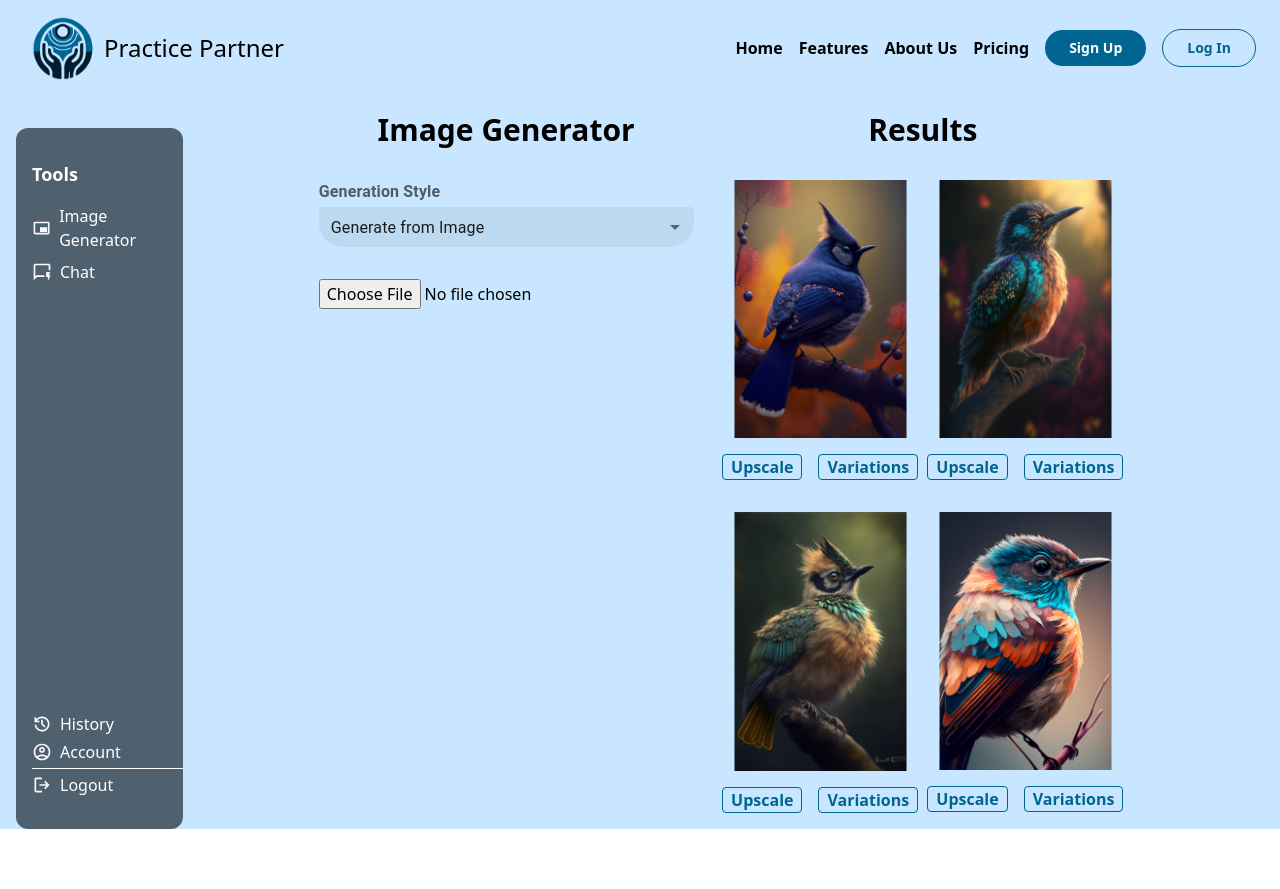
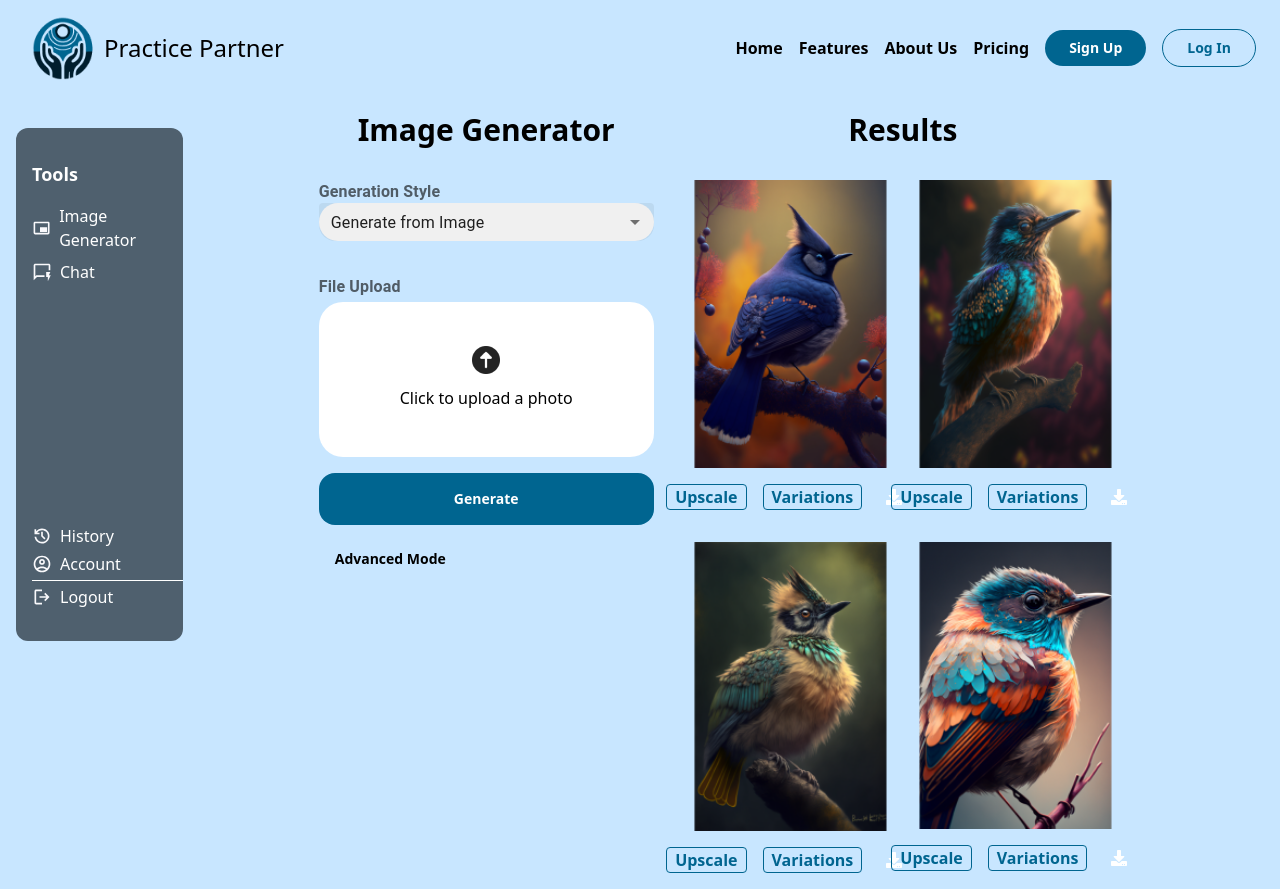
Before and after one commit to prestonzen/PracticePartner-Frontend, a React (Create React App) app: page /generate-image in a window 1280 px wide. Before the commit the page ends 829 px from the top, so only its background shows below. Built offline with nearby package versions, Linux system fonts and the light colour scheme.

Commit message:
Image generator done

```diff
--- a/package.json
+++ b/package.json
@@ -11,6 +11,7 @@
     "@testing-library/user-event": "^13.5.0",
     "react": "^18.2.0",
     "react-dom": "^18.2.0",
+    "react-icons": "^5.0.1",
     "react-router-dom": "^6.22.0",
     "react-scripts": "^5.0.1",
     "web-vitals": "^2.1.4"
--- a/src/components/ResultCard.js
+++ b/src/components/ResultCard.js
@@ -1,15 +1,32 @@
 import React from "react";
+import { FaDownload } from "react-icons/fa"; // Import the download icon from Font Awesome
 
 const ResultCard = ({ imageUrl }) => {
+  // Function to handle image download
+  const handleDownload = () => {
+    // Your logic to download the image
+    // For example, using the browser's download functionality
+    const link = document.createElement("a");
+    link.href = imageUrl;
+    link.download = "result_image.jpg";
+    link.click();
+  };
+
   return (
     <div className="p-4">
       <img src={imageUrl} alt="Result" className="w-full h-auto mb-4" />
       <div className="flex justify-center gap-4">
-        <button className="border border-primary hover:bg-blue-700 text-primary font-bold px-2 rounded">
+        <button className="border border-primary hover:bg-blue-100 text-primary font-bold px-2 rounded">
           Upscale
         </button>
-        <button className="border border-primary hover:bg-blue-700 text-primary font-bold px-2 rounded">
+        <button className="border border-primary hover:bg-blue-100 text-primary font-bold px-2 rounded">
           Variations
+        </button>
+        <button
+          className=" hover:bg-blue-100 text-white font-bold px-2 rounded flex items-center"
+          onClick={handleDownload}
+        >
+          <FaDownload className="mr-1" /> {/* Download icon */}
         </button>
       </div>
     </div>
--- a/src/components/Toolbar.js
+++ b/src/components/Toolbar.js
@@ -15,7 +15,7 @@ const Toolbar = () => {
   }
 
   return (
-    <div className="bg-secondary rounded-xl text-white mx-2 mt-8 w-full md:w-48 md:max-w-xs pl-4 py-8 flex flex-col justify-between">
+    <div className="bg-secondary rounded-xl text-white mx-2 mt-8 h-[60%] w-full md:w-48 md:max-w-xs pl-4 py-8 flex flex-col justify-between">
       <div className="mb-4">
         <h2 className="text-lg font-bold mb-4">Tools</h2>
         <div className="flex flex-col space-y-2">
--- a/src/pages/ImageGenerator.js
+++ b/src/pages/ImageGenerator.js
@@ -1,11 +1,29 @@
 import React, { useState } from "react";
 import ResultCard from "../components/ResultCard";
 import { InputLabel, MenuItem, Select, TextField } from "@mui/material";
+import { Link } from "react-router-dom";
 
 const ImageGenerator = () => {
   const [selectedValue, setSelectedValue] = useState("Generate from Image");
+  const [selectedPrompt1, setSelectedPrompt1] = useState("");
+  const [selectedPrompt2, setSelectedPrompt2] = useState("");
+  const [selectedFile1, setSelectedFile1] = useState(null);
+
   const handleChange = (event) => {
     setSelectedValue(event.target.value);
+  };
+
+  const handlePrompt1Change = (event) => {
+    setSelectedPrompt1(event.target.value);
+  };
+
+  const handlePrompt2Change = (event) => {
+    setSelectedPrompt2(event.target.value);
+  };
+
+  const handleFileChange = (event, fileNumber) => {
+    const file = event.target.files[0];
+    setSelectedFile1(file);
   };
 
   return (
@@ -16,9 +34,10 @@ const ImageGenerator = () => {
             Image Generator
           </h1>
           <div className="">
-          <InputLabel className="" style={{ fontWeight: 'bolder' }}>
+            <InputLabel className="" style={{ fontWeight: "bolder" }}>
               Generation Style
             </InputLabel>
+            <div className="bg-white h-[40%] rounded-3xl">
               <Select
                 value={selectedValue}
                 onChange={handleChange}
@@ -26,7 +45,7 @@ const ImageGenerator = () => {
                 // setUserData({ ...userData, industry: e.target.value })
                 //   }
                 displayEmpty
-              className="bg-white rounded-3xl w-full mt-1 pb-4 h-[40%]"
+                className="bg-white rounded-2xl w-full  pb-4 h-full"
                 variant="filled"
                 disableUnderline
                 defaultValue="Generate from Image"
@@ -35,28 +54,63 @@ const ImageGenerator = () => {
                 <MenuItem value="Generate from Image">
                   Generate from Image
                 </MenuItem>
-              <MenuItem value="Generate from Text">Generate from Text</MenuItem>
+                <MenuItem value="Generate from Text">
+                  Generate from Text
+                </MenuItem>
               </Select>
+            </div>
           </div>
 
           {selectedValue === "Generate from Image" && (
-              <input type="file" accept="image/*" />
+            <div className="">
+              <InputLabel
+                className="text-black font-bold"
+                style={{ fontWeight: "bolder" }}
+              >
+                File Upload
+              </InputLabel>
+              <label htmlFor="uploadInput1" className="cursor-pointer">
+                <div className="bg-white h-[155px] mt-1 rounded-3xl hover:bg-gray-300 transition w-full flex flex-col items-center justify-center">
+                  {selectedFile1 ? (
+                    <img
+                      src={URL.createObjectURL(selectedFile1)}
+                      alt="Selected"
+                      className="w-full h-full object-contain rounded-lg"
+                    />
+                  ) : (
+                    <div className="flex flex-col items-center">
+                      <img src="upload.png" alt="Upload" className="mb-2" />
+                      <span className="text-logo mb-2">
+                        Click to upload a photo
+                      </span>
+                    </div>
+                  )}
+                </div>
+              </label>
+
+              <input
+                id="uploadInput1"
+                type="file"
+                accept="image/*"
+                className="hidden"
+                onChange={(e) => handleFileChange(e)}
+              />
+            </div>
           )}
           {selectedValue === "Generate from Text" && (
             <div className="flex flex-col">
               <div className="bg-transparent">
-                <InputLabel className="" style={{ fontWeight: 'bolder' }}>
+                <InputLabel className="" style={{ fontWeight: "bolder" }}>
                   What should the AI create?
                 </InputLabel>
                 <TextField
                   //   value={userData["aboutAuthor"]}
-            value=""
+                  value={selectedPrompt1}
                   multiline
                   rows={4}
-              onChange=""
-            //   {(e) =>
-                // setUserData({ ...userData, aboutAuthor: e.target.value })
-            //   }
+                  onChange= {(e) =>
+                    handlePrompt1Change( e)
+                    }
                   placeholder=""
                   className="bg-white rounded-xl w-full mt-1"
                   variant="filled"
@@ -72,18 +126,17 @@ const ImageGenerator = () => {
                 />
               </div>
               <div className="bg-transparent mt-4">
-            <InputLabel className="" style={{ fontWeight: 'bolder' }}>
+                <InputLabel className="" style={{ fontWeight: "bolder" }}>
                   What shouldn't the AI create?
                 </InputLabel>
                 <TextField
                   //   value={userData["aboutAuthor"]}
-            value=""
+                  value={selectedPrompt2}
                   multiline
                   rows={4}
-              onChange=""
-            //   {(e) =>
-                // setUserData({ ...userData, aboutAuthor: e.target.value })
-            //   }
+                  onChange={(e) =>
+                    handlePrompt2Change( e)
+                    }
                   placeholder=""
                   className="bg-white rounded-xl w-full mt-1"
                   variant="filled"
@@ -99,9 +152,23 @@ const ImageGenerator = () => {
                 />
               </div>
             </div>
-
           )}
-
+          <div className="flex sm:justify-center">
+            <Link
+              to="/generate"
+              className={`bg-primary text-white font-bold text-sm rounded-2xl mt-4 px-4 py-4 w-full hover:bg-primary-light
+        transition-colors duration-300 flex justify-center`}
+            >
+              Generate
+            </Link>
+          </div>
+          <Link
+            to="/generate"
+            className={`bg-transparent text-black font-semibold text-sm mt-2 px-4 py-4 w-full hover:bg-primary-light
+        transition-colors duration-300 flex justify-start`}
+          >
+            Advanced Mode
+          </Link>
         </div>
         <div className="flex flex-col  px-6">
           <h1 className="px-6 text-center text-3xl font-semibold my-4">
```
Also changed, not shown: public/upload.png (added), 1 other file (tests, documents, lock files or other folders). Lines whose indentation alone changed are shown as unchanged.
